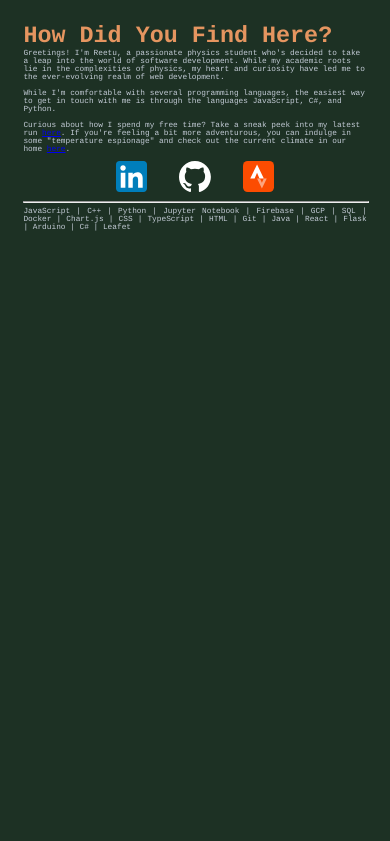
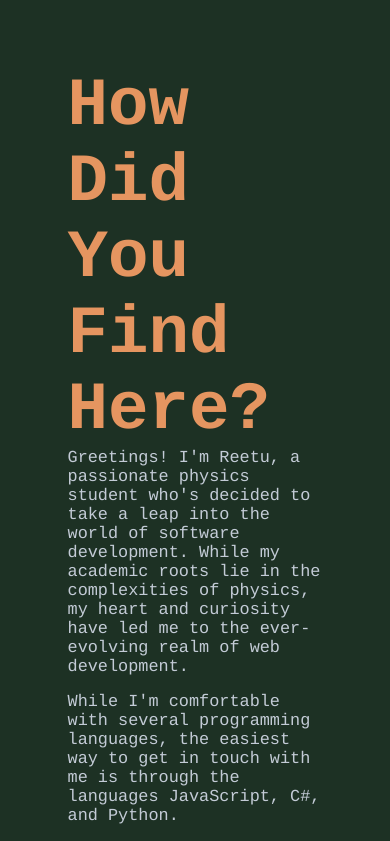
Before and after one commit to ReetuInkila/ReetuInkila, a React (Create React App) app in the folder app/: page / in a window 390 px wide. Shown: the top 841 px of the page. Built offline with nearby package versions, Linux system fonts and the light colour scheme.

Commit message:
improved window size adaptability

```diff
--- a/app/src/App.css
+++ b/app/src/App.css
@@ -17,8 +17,8 @@ h1{
     color: #e59560;
 }
 p {
-    font-size: 2vw;
-    margin: 0 3em 1em 3em;
+    font-size: 1.5vw;
+    margin: 0 4em 1em 4em;
 }
 #skills {
     float: left;
@@ -72,4 +72,10 @@ a:visited {
         clear: none;
         margin: 0 1em 0 1em;
     }
+    h1{
+        font-size: 8vh;
+    }
+    p {
+        font-size: 2vh;
+    }
 }
```
